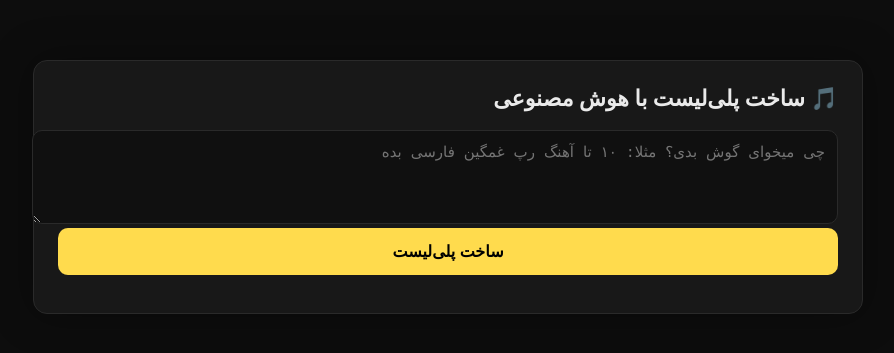
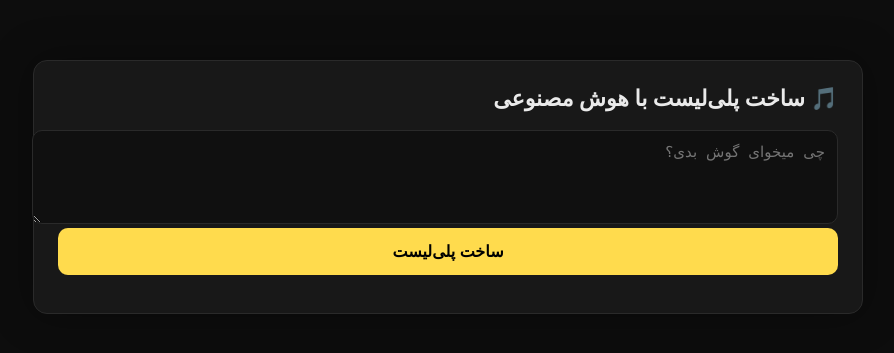
Before and after one commit to jaix0989-hub/ali, a website: page index.html in a window 1280 px wide. Shown: the part 213-566 px from the top of the page, without its empty margins (192-1086 px from the left). Drawn offline with Linux system fonts and the light colour scheme.

Commit message:
last 2.html

```diff
--- a/index.html
+++ b/index.html
@@ -91,7 +91,7 @@
 <div class="card">
   <h2 style="margin-top:0; font-size:22px">🎵 ساخت پلی‌لیست با هوش مصنوعی</h2>
 
-  <textarea id="prompt" rows="4" placeholder="چی میخوای گوش بدی؟ مثلا: ۱۰ تا آهنگ رپ غمگین فارسی بده"></textarea>
+  <textarea id="prompt" rows="4" placeholder="چی میخوای گوش بدی؟"></textarea>
 
   <button id="btnCreate">ساخت پلی‌لیست</button>
 
```
